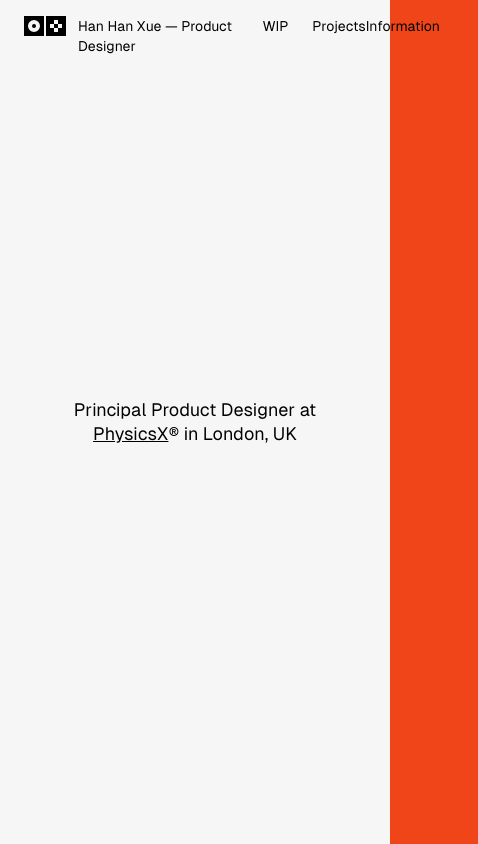
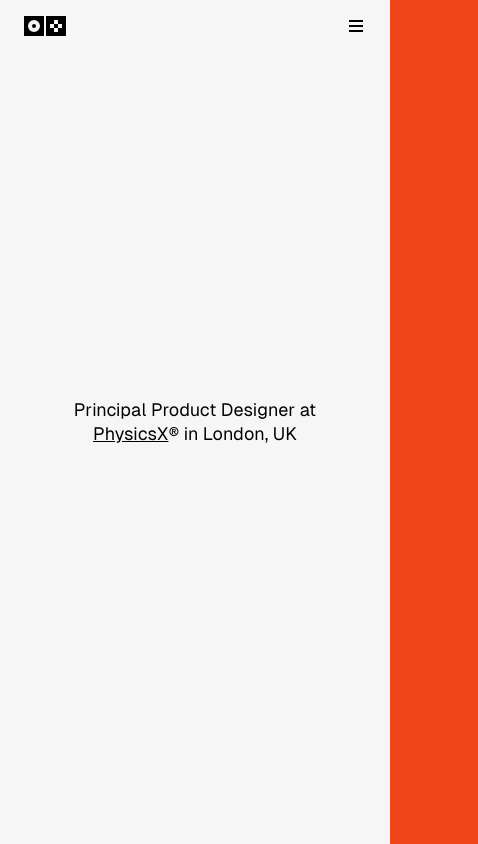
Before and after one commit to hanhanxue/230914_HanHanXue, a Next.js app: page / in a window 390 px wide. Shown: the top 844 px of the page, 478 px wide, since content can reach past the window. Built offline with nearby package versions, Linux system fonts and the light colour scheme.

Commit message:
responsive header and footer

```diff
--- a/src/components/global/Footer.module.scss
+++ b/src/components/global/Footer.module.scss
@@ -16,7 +16,12 @@
 
         padding: $spacing-3 0;
 
-
+        @media (max-width: $screen-sm) {
+            display: flex;
+            flex-direction: column-reverse;
+            gap: $spacing-4;
+            align-items: center;
+        }
 
         .gridItem {
 
@@ -25,21 +30,35 @@
                 grid-column: 1 / 4;
             }
 
+
             &:nth-child(2) {
                 grid-row: 1;
                 grid-column: 4 / 13;
 
-                    display: flex;
-                    justify-content: space-between;
+                display: flex;
+                justify-content: space-between;
+
+                @media (max-width: $screen-md) {
+                    justify-content: flex-end;
+                  }
 
                 .time {
                     display: flex;
                     gap: $spacing-2;
+
+                    @media (max-width: $screen-md) {
+                        display: none;
+                      }
                 }
 
                 .social {
                     display: flex;
                     gap: $spacing-4;
+
+                    @media (max-width: $screen-sm) {
+                        flex-direction: column;
+                        align-items: center;
+                    }
                 }
             }
 
--- a/src/components/global/Footer.tsx
+++ b/src/components/global/Footer.tsx
@@ -22,8 +22,8 @@ const Footer = () => {
 
                 {/* <span className={`body`} >{`Montréal モントリオール `}<span ref={currentTimeRef} /></span> */}
                 <div className={styles.time} >
-                <span >{`Montréal`}</span>
-                <FooterClock />
+                    <span >{`Montréal`}</span>
+                    <FooterClock />
                 </div>
 
 
--- a/src/components/global/Header.module.scss
+++ b/src/components/global/Header.module.scss
@@ -18,7 +18,24 @@
 
         padding: $spacing-3 0;
 
+        @media (max-width: $screen-md) {
 
+            display: flex;
+            justify-content: space-between;
+          }
+
+        .menuIcon {
+            display: none;
+            @media (max-width: $screen-md) {
+                // grid-row: 1;
+                // grid-column: 1 / 13;
+                // display: flex;
+                // justify-content: end;
+                // // background-color: red;
+                display: block;
+
+              }
+        }
 
         .gridItem {
 
@@ -28,6 +45,12 @@
 
                 display: flex;
                 gap: $spacing-2;
+
+                .mark {
+                    @media (max-width: $screen-sm) {
+                        display: none;
+                      }
+                }
             }
 
             &:nth-child(2) {
@@ -41,6 +64,10 @@
                     display: flex;
                     gap: $spacing-4;
                 }
+
+                @media (max-width: $screen-md) {
+                    display: none;
+                  }
             }
 
         }
--- a/src/components/global/Header.tsx
+++ b/src/components/global/Header.tsx
@@ -5,6 +5,7 @@ import Link from 'next/link'
 
 import SuperManifoldLogo from './SuperManifoldLogo'
 import ScrollToElement from '../home/ScrollToElement'
+import MenuIcon from './MenuIcon'
 
 
 
@@ -18,10 +19,14 @@ const Header = () => {
 
             <div className={`${styles.container} framex body`}>
 
-                <div className={`${styles.gridItem}`}>
-                <Link className={`  `} href={`/`} ><SuperManifoldLogo /></Link>
-                <Link className={`  `} href={`/`} ><span>Han Han Xue — Product Designer</span></Link>
+                <div className={`${styles.gridItem} ${styles.identity}`}>
+                    <Link className={`${styles.logo}`} href={`/`} ><SuperManifoldLogo /></Link>
+                    <Link className={`${styles.mark}`} href={`/`} >
 
+                        <span className={`${styles.name}`}>Han Han Xue</span>
+                        <span className={`${styles.tagline}`}> — Product Designer</span>
+
+                    </Link>
                 </div>
 
                 <nav className={`${styles.gridItem}`}>
@@ -34,6 +39,11 @@ const Header = () => {
 
 
                 <Link className={`  `} href={`/`} ><span>Information</span></Link>
+                </nav>
+
+                <nav className={`${styles.menuIcon}`} >
+
+                <MenuIcon />
                 </nav>
 
             </div>
--- /dev/null
+++ b/src/components/global/MenuIcon.tsx
@@ -0,0 +1,14 @@
+import { SVGProps } from "react"
+
+const MenuIcon = (props: SVGProps<SVGSVGElement>) => (
+    <svg
+    xmlns="http://www.w3.org/2000/svg"
+    width={20}
+    height={20}
+    fill="none"
+    {...props}
+  >
+    <path fill="#000" d="M3 4h14v2H3zM3 14h14v2H3zM3 9h14v2H3z" />
+  </svg>
+)
+export default MenuIcon
```
